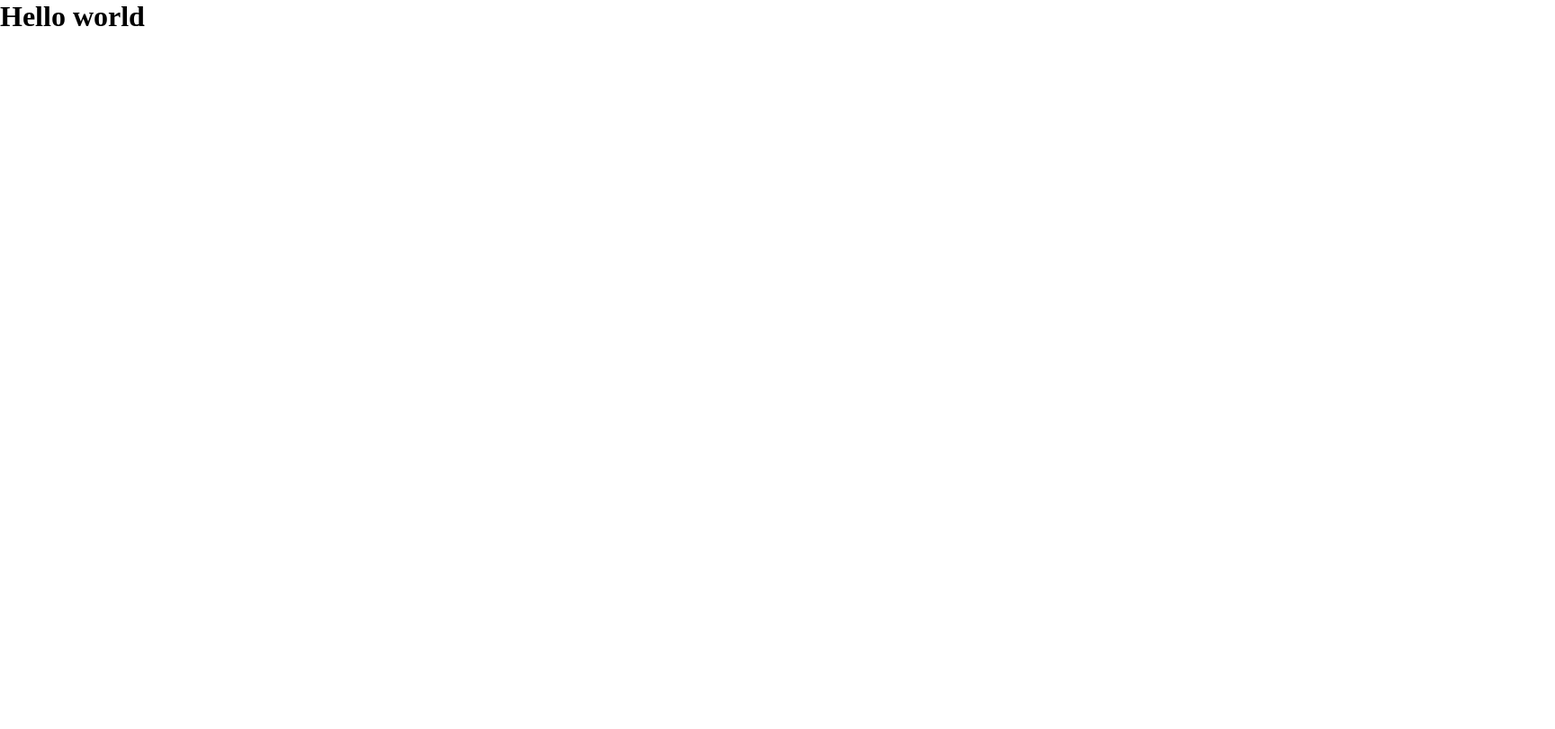
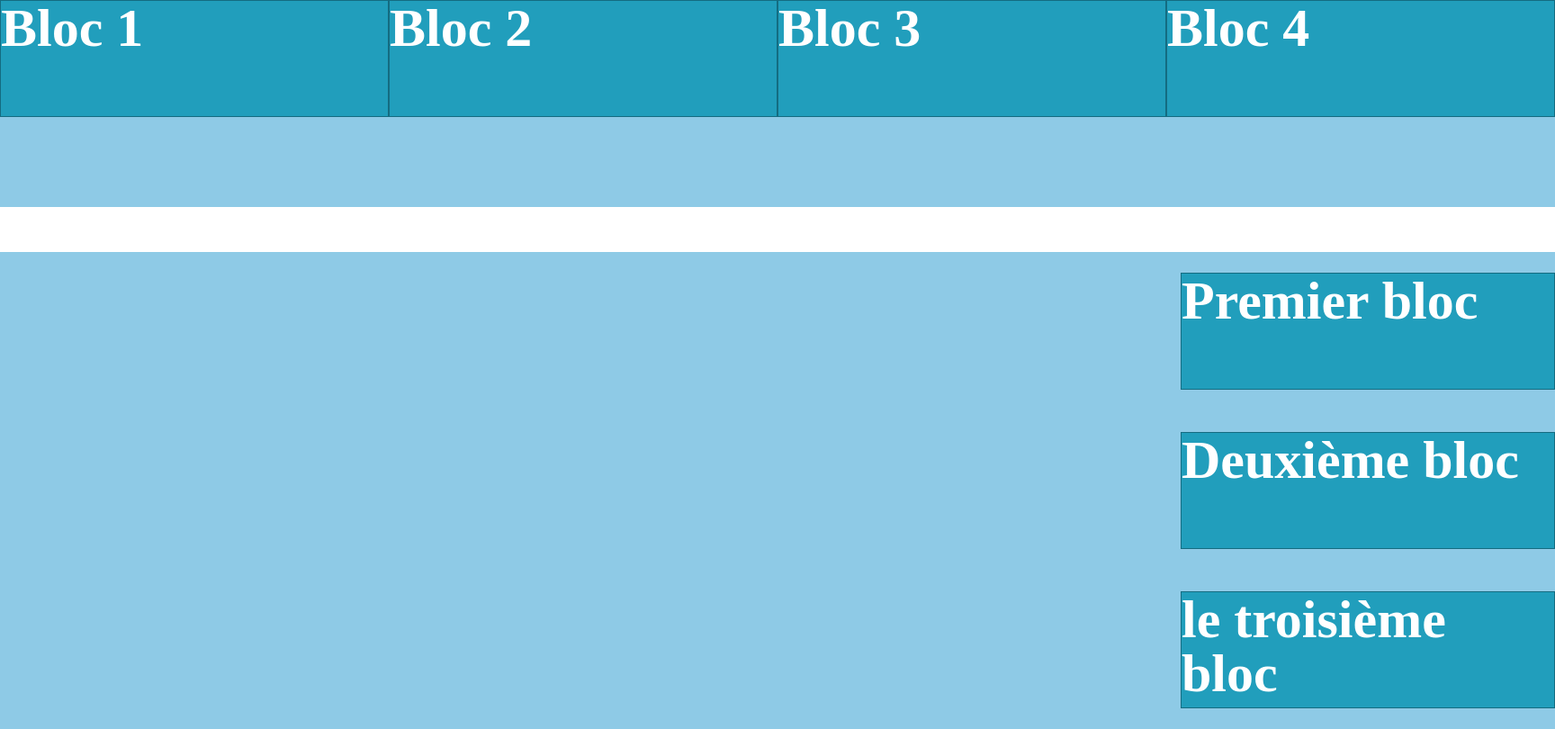
Before and after one commit to Paula-melol/examen-1a, a website built with Parcel: page src/index.html in a window 1280 px wide. Shown: the whole page at 90% size, 1728 px wide, since content can reach past the window. Built offline with nearby package versions, Linux system fonts and the light colour scheme.

Commit message:
bloc 1, 2,3

```diff
--- a/src/css/main.css
+++ b/src/css/main.css
@@ -12,3 +12,67 @@ img,
 video {
   display: block;
 }
+.Flexbox {
+  display: flex;
+  width: 1728px;
+  flex-direction: column;
+  justify-content: center;
+  align-items: flex-start;
+  gap: 50px;
+}
+
+.wrapper1,
+.wrapper2 {
+  background: #8ecae6;
+}
+
+.wrapper1 {
+  width: 1728px;
+  height: 230px;
+  display: flex;
+  justify-content: center;
+}
+
+.bloc1,
+.bloc2,
+.bloc3,
+.bloc4 {
+  width: 432px;
+  height: 130px;
+  flex-shrink: 0;
+  border: 1px solid #146c81;
+  background: #219ebc;
+  color: #fff;
+  font-family: Heebo;
+  font-size: 60px;
+  font-style: normal;
+  font-weight: 700;
+  line-height: 60px;
+  /* 100% */
+}
+
+.wrapper2 {
+  width: 1728px;
+  height: 530px;
+  flex-shrink: 0;
+  display: flex;
+  justify-content: space-around;
+  flex-direction: column;
+  align-items: flex-end;
+}
+
+.un,
+.deux,
+.trois {
+  width: 416px;
+  height: 130px;
+  flex-shrink: 0;
+  border: 1px solid #146c81;
+  background: #219ebc;
+  color: #fff;
+  font-family: Heebo;
+  font-size: 60px;
+  font-style: normal;
+  font-weight: 700;
+  line-height: 60px; /* 100% */
+}
--- a/src/index.html
+++ b/src/index.html
@@ -7,7 +7,20 @@
     <link rel="stylesheet" href="css/main.css" />
   </head>
   <body>
-    <h1>Hello world</h1>
+    <div class="Flexbox">
+      <div class="wrapper1">
+        <div class="bloc1">Bloc 1</div>
+        <div class="bloc2">Bloc 2</div>
+        <div class="bloc3">Bloc 3</div>
+        <div class="bloc4">Bloc 4</div>
+      </div>
+
+      <div class="wrapper2">
+        <div class="un">Premier bloc</div>
+        <div class="deux">Deuxième bloc</div>
+        <div class="trois">le troisième bloc</div>
+      </div>
+    </div>
 
     <script src="js/main.js" type="module"></script>
   </body>
```
